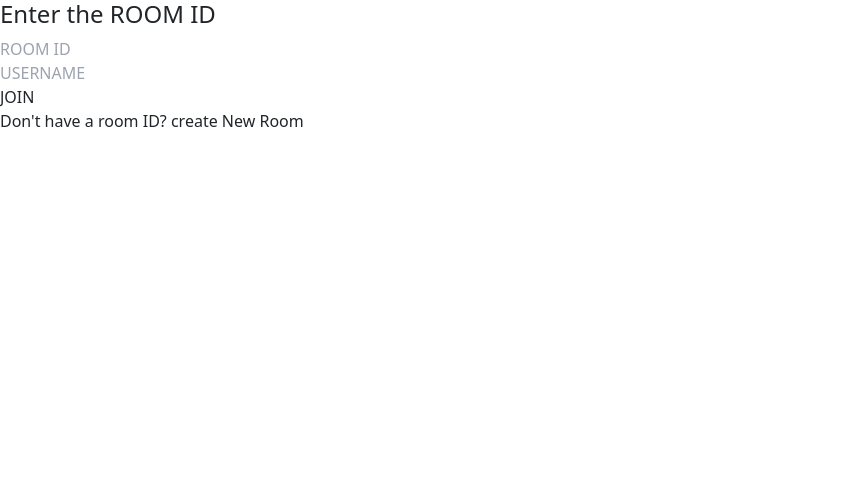
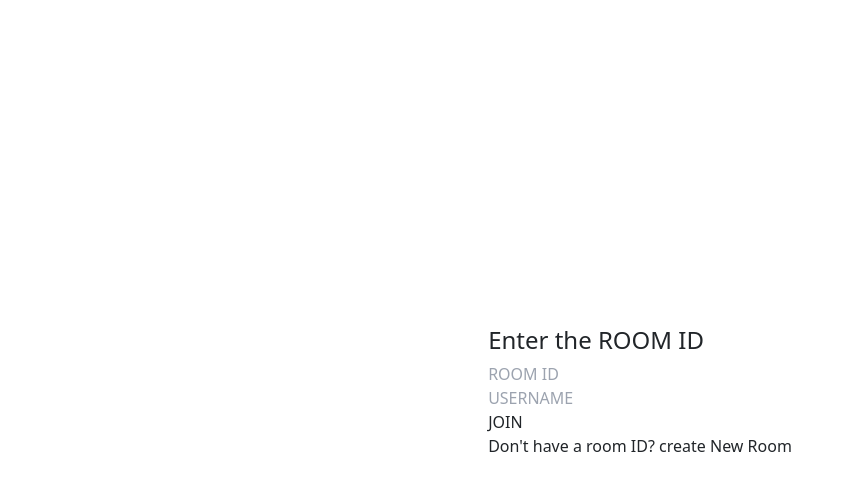
Before and after one commit to Pratoosh-18/Real-time-collaborative-code-editor-client, a React (Create React App) app: page / in a window 1280 px wide. Shown: the top 490 px of the page, without its empty margins (0-854 px from the left). Built offline with nearby package versions, Linux system fonts and the light colour scheme; no server answers.

Commit message:
Configured files

```diff
--- a/src/components/Home.js
+++ b/src/components/Home.js
@@ -58,6 +58,9 @@ function Home() {
 
   return (
     <>
+    <div className="h-[100vh] w-[100vw] flex justify-center items-center">
+
+    <div>
 
       <h4 className="">Enter the ROOM ID</h4>
 
@@ -68,7 +71,7 @@ function Home() {
           onChange={(e) => setRoomId(e.target.value)}
           placeholder="ROOM ID"
           onKeyUp={handleInputEnter}
-        />
+          />
       </div>
       <div className="">
         <input
@@ -81,7 +84,7 @@ function Home() {
       </div>
       <button
         onClick={joinRoom}
-      >
+        >
         JOIN
       </button>
       <p className="">
@@ -89,11 +92,14 @@ function Home() {
         <span
           onClick={generateRoomId}
           style={{ cursor: "pointer" }}
-        >
+          >
           {" "}
           New Room
         </span>
       </p>
+
+      </div>
+          </div>
     </>
   );
 }
```
Also changed, not shown: 1 other file (tests, documents, lock files or other folders).
